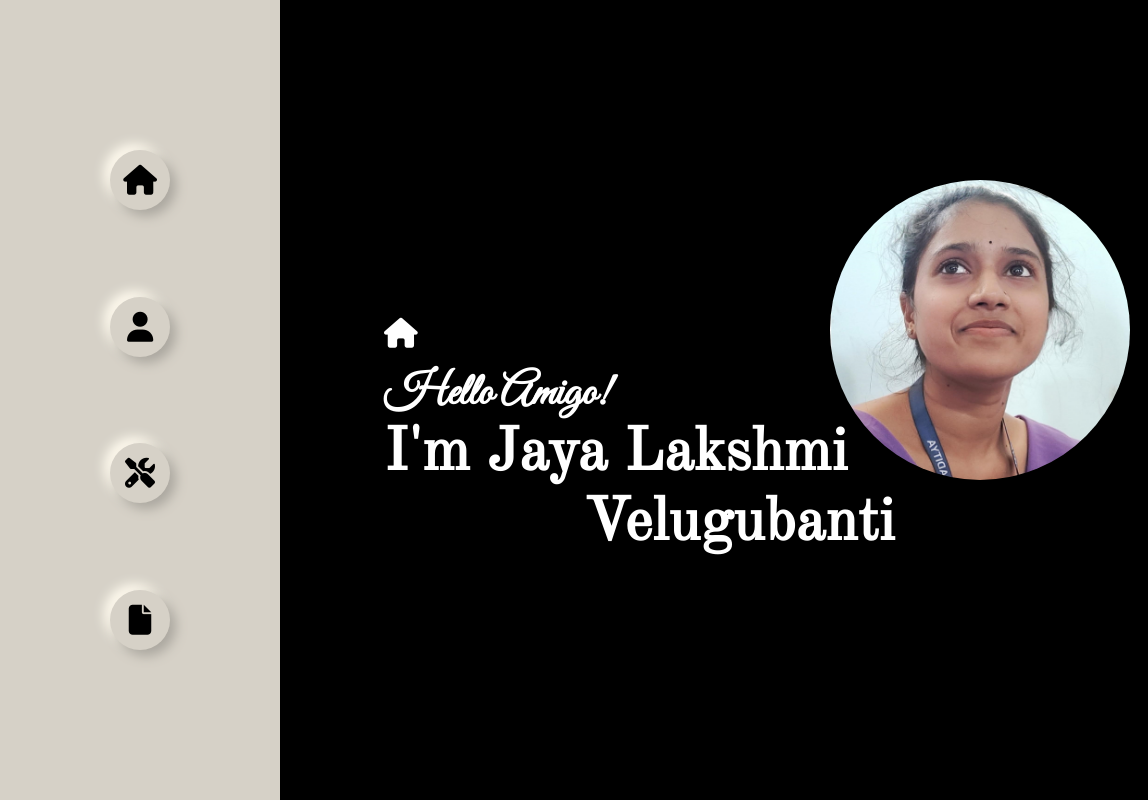
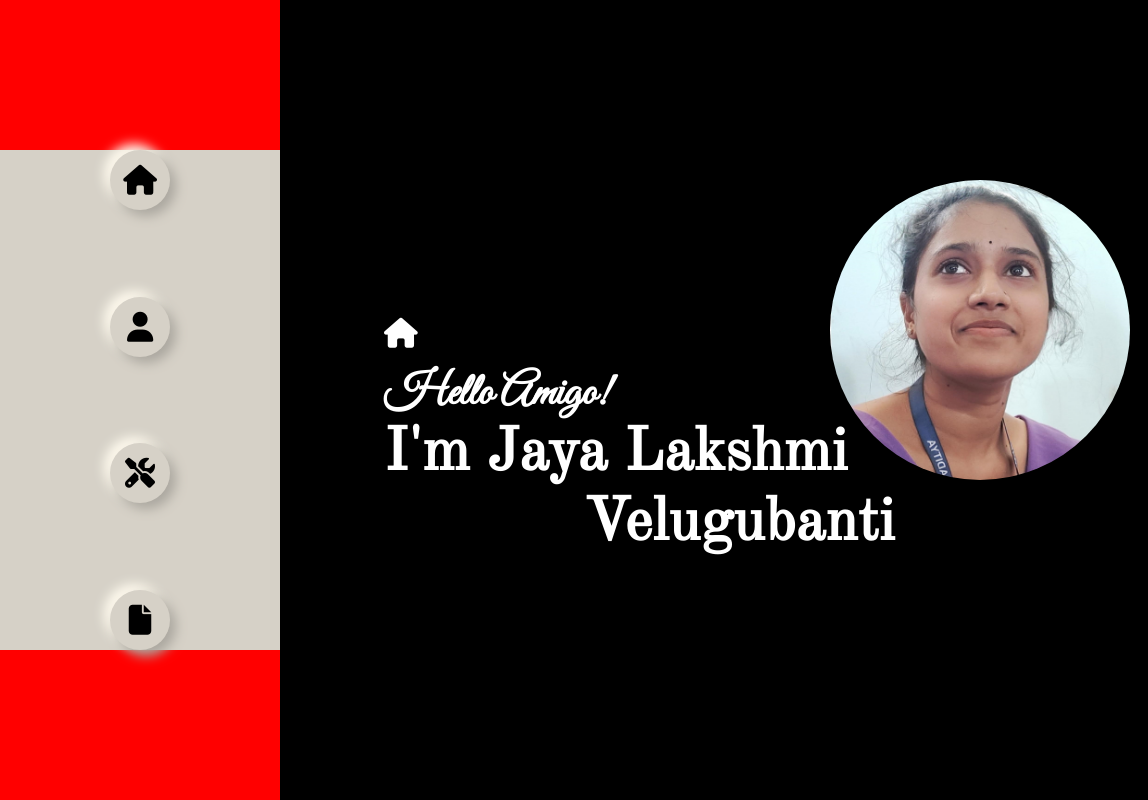
Before and after one commit to Jayalakshmi321/Jayalakshmi321.github.io, a plain HTML site: page resume/index.html in a window 1280 px wide. Shown: the full height of the page, 0-1148 px from the left. Drawn offline with nearby package versions, Linux system fonts and the light colour scheme.

Commit message:
css is changed

```diff
--- a/resume/css/style.css
+++ b/resume/css/style.css
@@ -22,7 +22,7 @@
     width:280px;
     height:100vh;
     box-sizing: border-box;
-    background-color: #d6d1c7;
+    background-color: red;
     display: flex;
     flex-direction: column;
     justify-content: center;
```
